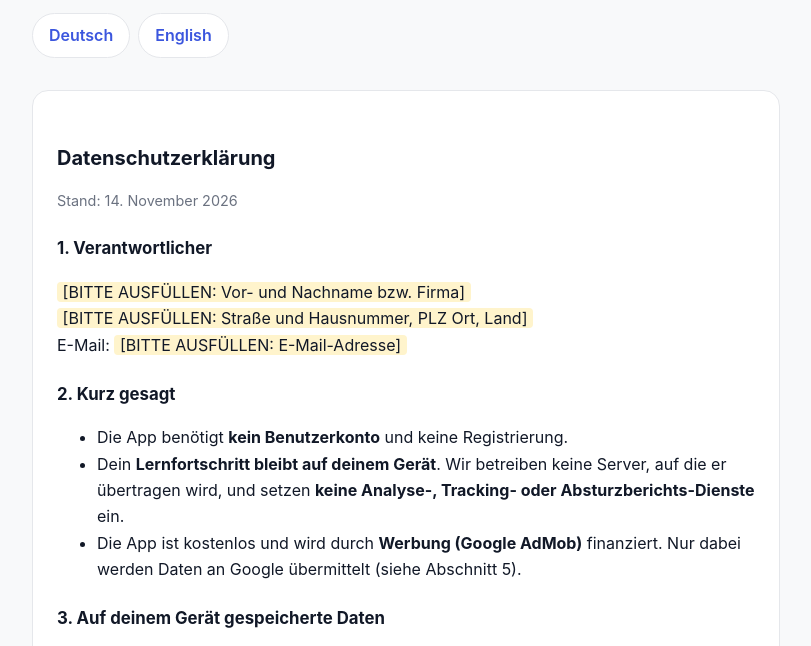
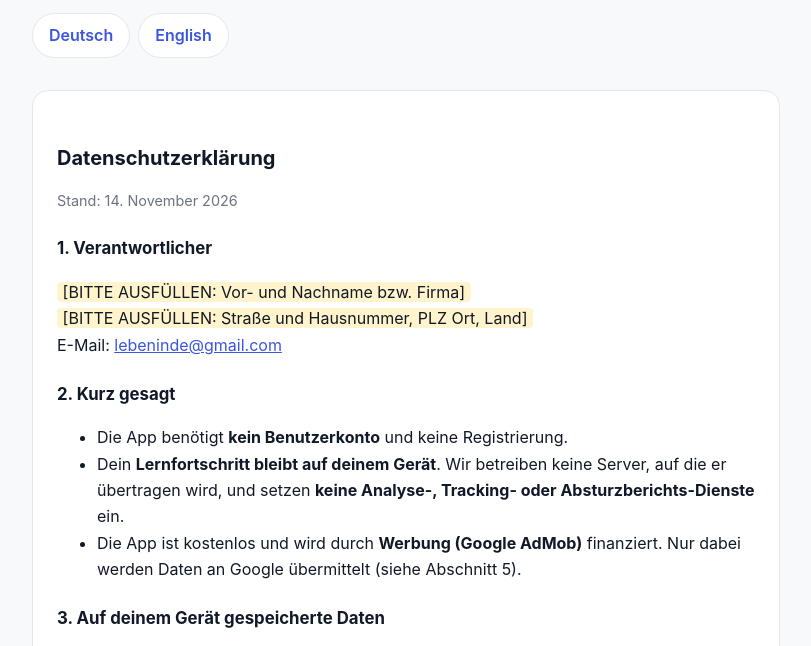
Before and after one commit to ali-bouali/ali-bouali.github.io, a plain HTML site: page privacy.html in a window 1280 px wide. Shown: the part 133-779 px from the top of the page, without its empty margins (234-1045 px from the left). Drawn offline with Linux system fonts and the light colour scheme.

Commit message:
Add contact email

```diff
--- a/privacy.html
+++ b/privacy.html
@@ -50,7 +50,7 @@
 <p>
   <span class="todo">[BITTE AUSFÜLLEN: Vor- und Nachname bzw. Firma]</span><br>
   <span class="todo">[BITTE AUSFÜLLEN: Straße und Hausnummer, PLZ Ort, Land]</span><br>
-  E-Mail: <span class="todo">[BITTE AUSFÜLLEN: E-Mail-Adresse]</span>
+  E-Mail: <a href="mailto:lebeninde@gmail.com">lebeninde@gmail.com</a>
 </p>
 
 <h3>2. Kurz gesagt</h3>
@@ -111,7 +111,7 @@
 <p>Wir passen diese Erklärung an, wenn sich die App oder die Rechtslage ändert. Es gilt die jeweils hier veröffentlichte Fassung.</p>
 
 <h3>15. Kontakt</h3>
-<p>Fragen zum Datenschutz: <span class="todo">[BITTE AUSFÜLLEN: E-Mail-Adresse]</span></p>
+<p>Fragen zum Datenschutz: <a href="mailto:lebeninde@gmail.com">lebeninde@gmail.com</a></p>
 </section>
 
 <!-- ===================================================== ENGLISH ===================================================== -->
@@ -123,7 +123,7 @@
 <p>
   <span class="todo">[PLEASE FILL IN: full name or company]</span><br>
   <span class="todo">[PLEASE FILL IN: street and number, postcode, city, country]</span><br>
-  Email: <span class="todo">[PLEASE FILL IN: email address]</span>
+  Email: <a href="mailto:lebeninde@gmail.com">lebeninde@gmail.com</a>
 </p>
 
 <h3>2. In short</h3>
@@ -184,7 +184,7 @@
 <p>We update this policy when the app or the legal situation changes. The version published here applies.</p>
 
 <h3>15. Contact</h3>
-<p>Privacy questions: <span class="todo">[PLEASE FILL IN: email address]</span></p>
+<p>Privacy questions: <a href="mailto:lebeninde@gmail.com">lebeninde@gmail.com</a></p>
 </section>
 
 <footer>© 2026 <span class="todo">[BITTE AUSFÜLLEN / PLEASE FILL IN]</span> · <a href="index.html">Support &amp; Impressum</a></footer>
```
Also changed, not shown: index.html (+2 -2 lines).
